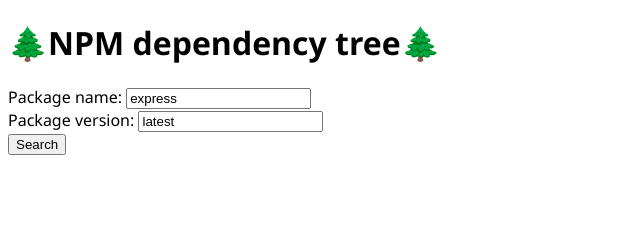
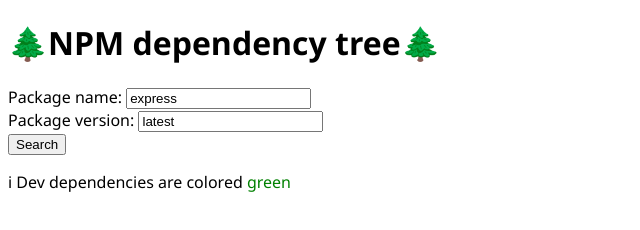
Before and after one commit to mbharanya/NPM-Dependency-Tree, a website: page public/index.html in a window 1280 px wide. Shown: the whole page, without its empty margins (0-640 px from the left). Drawn offline with Linux system fonts and the light colour scheme.

Commit message:
Add legend

```diff
--- a/public/index.html
+++ b/public/index.html
@@ -19,6 +19,7 @@
             <input type="text" required name="package-version" placeholder="version" value="latest">
         </label><br>
         <input type="submit" value="Search">
+        <div><p>ℹ Dev dependencies are colored <span style="color: green">green</span></p></div>
         <div id="error"></div>
         <div id="tumble"></div>
         <div id="tree">
```
